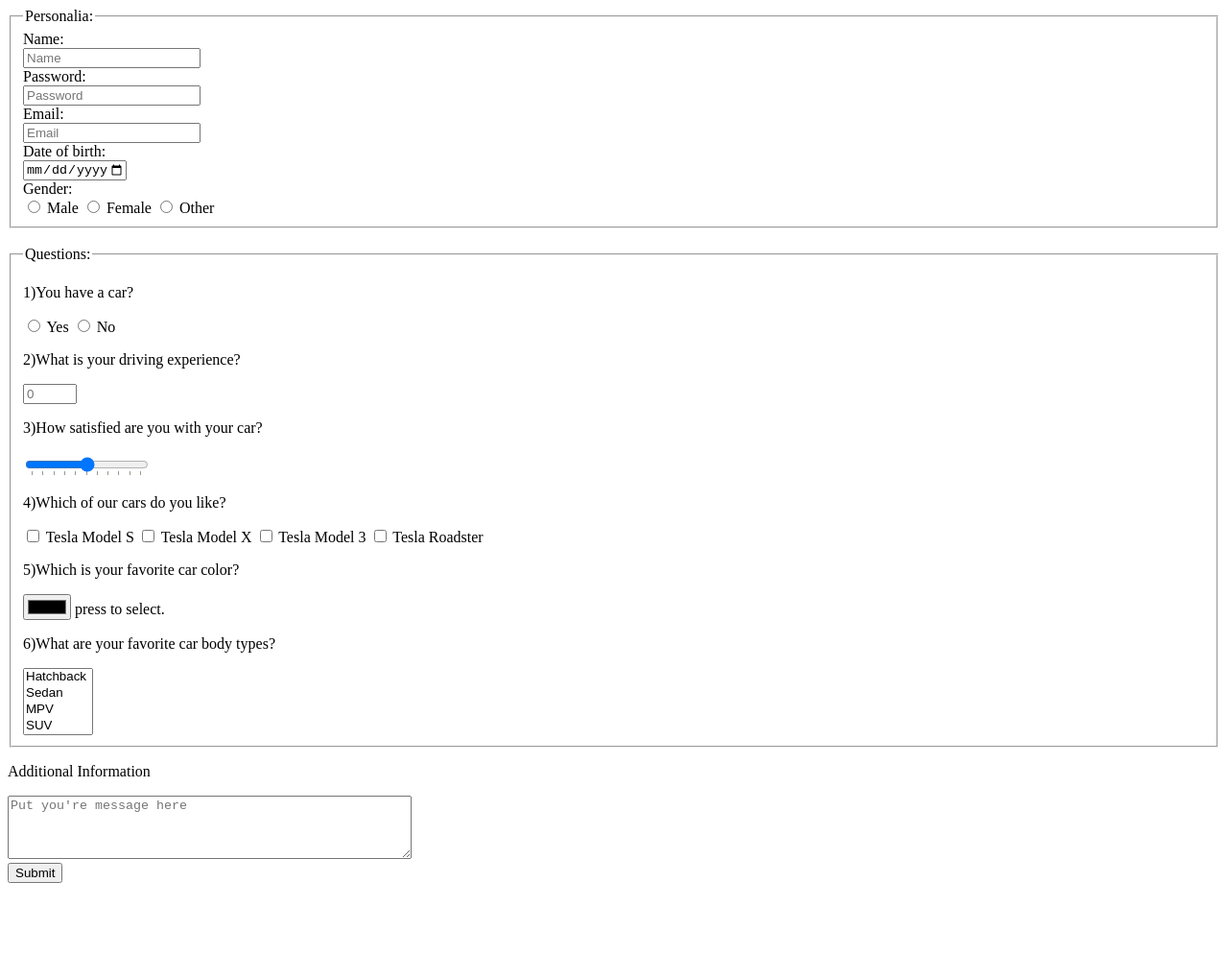
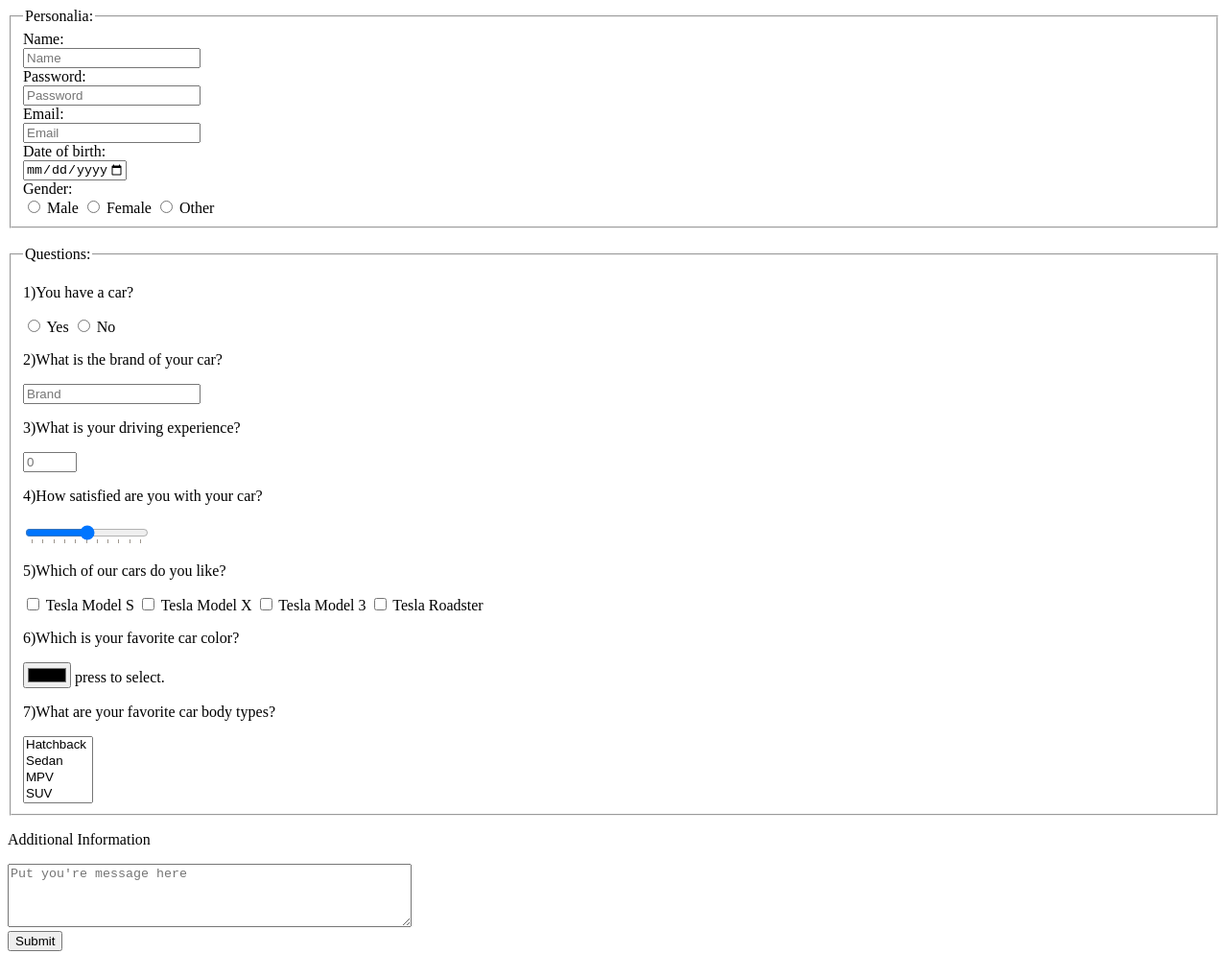
Before and after one commit to RostyslavSova/home-one, a plain HTML site: page survey-form.html in a window 1280 px wide. Shown: the whole page at 96% size. Before the commit the page ends 928 px from the top, so only its background shows below. Drawn offline with Linux system fonts and the light colour scheme.

Commit message:
last version

```diff
--- a/survey-form.html
+++ b/survey-form.html
@@ -11,30 +11,46 @@
       method="POST">
         <fieldset>
             <legend>Personalia:</legend>
-            <label>Name: <br><input type="text" name="username" placeholder="Name" required></label>
+            <label>Name: <br><input type="text" name="username"
+                    placeholder="Name" required></label>
             <br>
-            <label>Password: <br><input type="password" name="password" placeholder="Password" required></label>
+            <label>Password: <br><input type="password" name="password"
+                    placeholder="Password" required></label>
             <br>
-            <label>Email: <br><input type="email" name="email" placeholder="Email" required></label>
+            <label>Email: <br><input type="email" name="email"
+                    placeholder="Email" required></label>
             <br>
-            <label>Date of birth: <br><input type="date" name="bdate" max="2002-12-31" ></label>
+            <label>Date of birth: <br><input type="date" name="bdate"
+                    max="2002-12-31" ></label>
             <br>
             <label>Gender: <br>
-                    <label><input type="radio" name="gender" value="male"> Male</label>
-                    <label><input type="radio" name="gender" value="female"> Female</label>
-                    <label><input type="radio" name="gender" value="other"> Other</label>
+                    <label>
+                        <input type="radio" name="gender" value="male"> Male
+                    </label>
+                    <label>
+                        <input type="radio" name="gender" value="female"> Female
+                        </label>
+                    <label>
+                        <input type="radio" name="gender" value="other"> Other
+                    </label>
             </label>
         </fieldset>
         <br>
         <fieldset>
             <legend>Questions:</legend>
             <p>1)You have a car?</p>
+            <label><input type="radio" name="have-car" value="yes"> Yes</label>
+            <label><input type="radio" name="have-car" value="no"> No</label>
 
-            <label><input type="radio" name="dlicense" value="yes"> Yes</label>
-            <label><input type="radio" name="dlicense" value="no"> No</label>
-            <p>2)What is your driving experience?</p>
-            <input type="number" name="dexp" min="0" max="70" title="Only the number of full years." placeholder="0">
-            <p>3)How satisfied are you with your car?</p>
+            <p>2)What is the brand of your car?</p>
+             <input type="text" name="user-car" placeholder="Brand">
+
+            <p>3)What is your driving experience?</p>
+            <input type="number" name="user-drive-exp" min="0" max="70"
+                   pattern="/[0-9]{2}/" title="Only the number of full years."
+                   placeholder="0">
+
+            <p>4)How satisfied are you with your car?</p>
 
               <input type="range" list="tickmarks" name="dsatisfy">
               <datalist id="tickmarks">
@@ -52,17 +68,33 @@
 
               </datalist>
 
-            <p>4)Which of our cars do you like?</p>
-            <label><input type="checkbox" name="chossen-car1" value="Model-S"> Tesla Model S</label>
-            <label><input type="checkbox" name="chossen-car2" value="Model-X"> Tesla Model X</label>
-            <label><input type="checkbox" name="chossen-car3" value="Model-3"> Tesla Model 3</label>
-            <label><input type="checkbox" name="chossen-car4" value="Model-R"> Tesla Roadster</label>
+            <p>5)Which of our cars do you like?</p>
+            <label>
+                <input type="checkbox" name="chossen-car1"
+                    value="Model-S"> Tesla Model S
+            </label>
+            <label>
+                <input type="checkbox" name="chossen-car2"
+                    value="Model-X"> Tesla Model X
+            </label>
+            <label>
+                <input type="checkbox" name="chossen-car3"
+                    value="Model-3"> Tesla Model 3
+            </label>
+            <label>
+                <input type="checkbox" name="chossen-car4"
+                    value="Model-R"> Tesla Roadster
+            </label>
 
-            <p>5)Which is your favorite car color?</p>
-            <label><input type="color" name="favcolor" value="#000000"> press to select.</label>
+            <p>6)Which is your favorite car color?</p>
+            <label>
+                <input type="color" name="favcolor" value="#000000">
+                press to select.
+            </label>
 
-            <p>6)What are your favorite car body types?</p>
-            <select name="cars" size="4" multiple title="For multi check press and hold Ctrl">
+            <p>7)What are your favorite car body types?</p>
+            <select name="favorite-type-car" size="4" multiple
+                    title="For multi check press and hold Ctrl">
               <option value="Hatchback">Hatchback</option>
               <option value="Sedan">Sedan</option>
               <option value="MPV">MPV</option>
@@ -73,7 +105,8 @@
             </select>
         </fieldset>
          <p>Additional Information</p>
-            <textarea rows="4" cols="50" placeholder="Put you're message here"></textarea>
+            <textarea rows="4" cols="50" name="user-message"
+                placeholder="Put you're message here"></textarea>
             <br>
             <input type="submit">
 
```
Also changed, not shown: index.html (+30 -17 lines).
